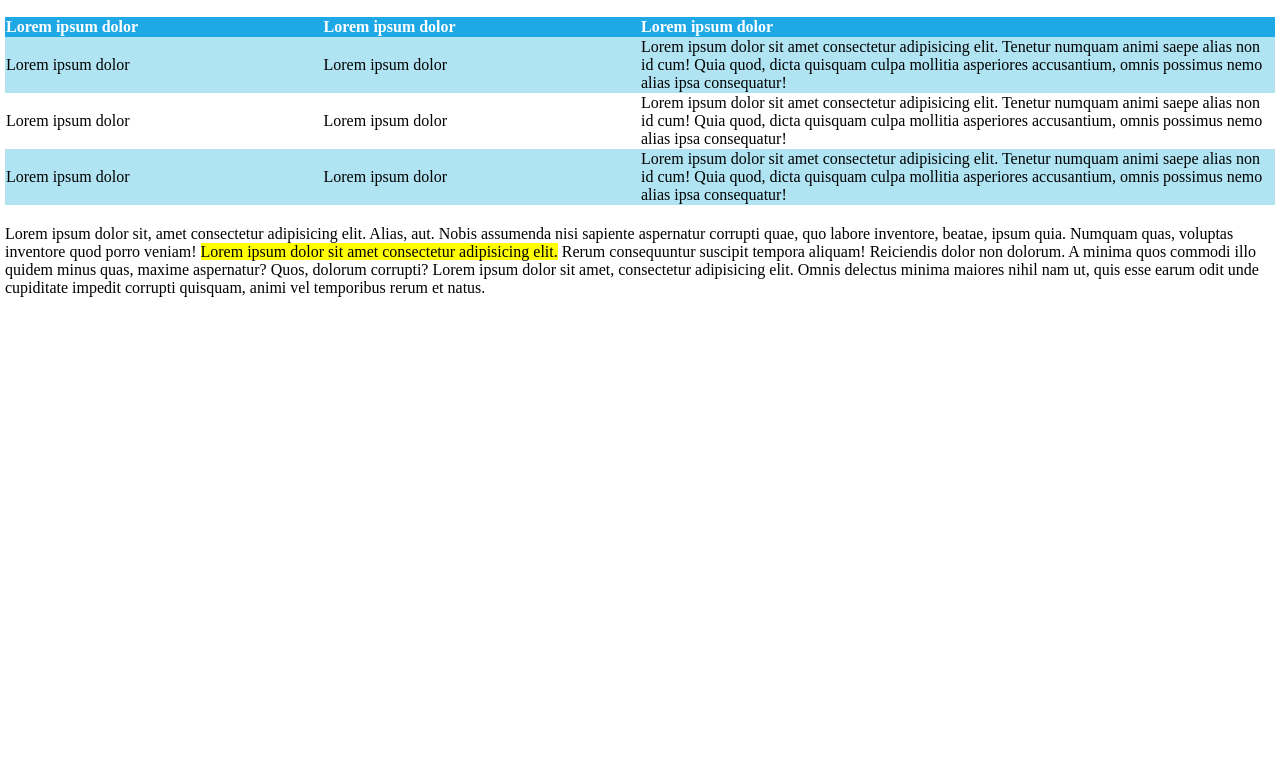
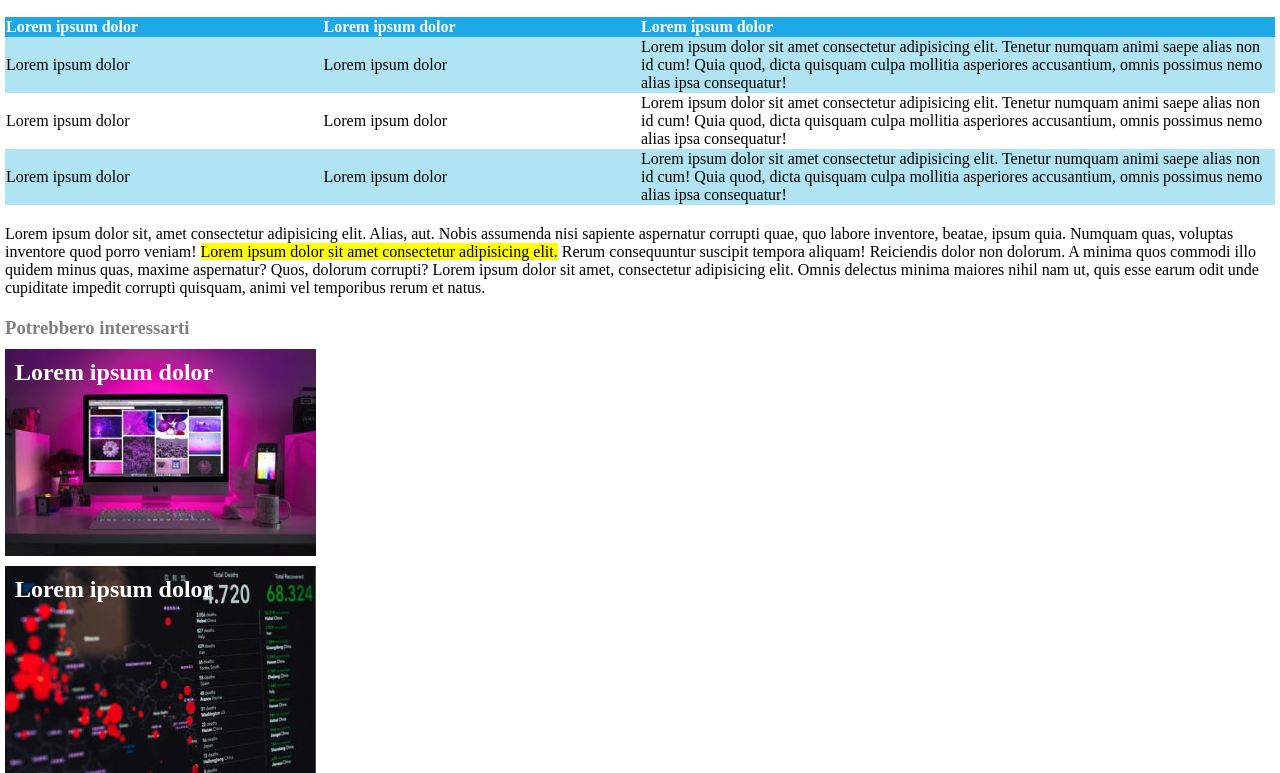
Before and after one commit to LorenzoMonteforte/html-css-booleaner, a plain HTML site: page index.html in a window 1280 px wide. Shown: the part 819-1592 px from the top of the page. Before the commit the page ends 1116 px from the top, so only its background shows below. Drawn offline with Linux system fonts and the light colour scheme.

Commit message:
Footer, commenti. PROGETTO FINALE

```diff
--- a/index.css
+++ b/index.css
@@ -31,7 +31,7 @@ a{
     font-size: 0.8em;
 }
 
-.marginTopSection{
+.marginTop{
     margin-top: 20px;
 }
 
@@ -59,3 +59,28 @@ thead > tr{
 table{
     border-collapse: collapse;
 }
+
+footer{
+    margin-left: 5px;
+    margin-right: 5px;
+}
+
+.imgFooter{
+    height: 207px;
+    width: 311px;
+    margin-top: 10px;
+    padding-top: 10px;
+    padding-left: 10px;
+}
+
+#imgFooter1{
+    background-image: url("img/monitor.jpg");
+}
+
+#imgFooter2{
+    background-image: url("img/graph.jpg");
+}
+
+h2{
+    color: white;
+}
--- a/index.html
+++ b/index.html
@@ -7,11 +7,13 @@
     <link rel="stylesheet" href="index.css">
 </head>
 <body>
+    <!-- Header -->
     <header>
         <img src="img/logo.svg" alt="Logo The Booleaner" height="50px">
     </header>
-
+    <!-- Main -->
     <main>
+        <!-- Section titoli -->
         <section>
             <h1>Internet deve essere al servizio del "bene pubblico": il manifesto di Tim Berners-Lee</h1>
             <div class="colorGray">
@@ -26,8 +28,8 @@
                 </div>
             </div>
         </section>
-
-        <section class="marginTopSection">
+        <!-- Section immagini -->
+        <section class="marginTop">
             <div>
                 <img src="img/tim-1.jpg" alt="Image Tim Bernard-Lee 1">
                 <img src="img/tim-2.jpg" alt="Image Tim Bernard-Lee 2">
@@ -41,14 +43,14 @@
                 </div>
             </div>
         </section>
-
-        <section class="marginTopSection">
+        <!-- Section paragrafo 1 -->
+        <section class="marginTop">
             <p>
                 Lorem ipsum dolor sit, amet consectetur adipisicing elit. Alias, aut. Nobis assumenda nisi sapiente aspernatur corrupti quae, quo labore inventore, beatae, ipsum quia. Numquam quas, voluptas inventore quod porro veniam! <span>Lorem ipsum dolor sit amet consectetur adipisicing elit.</span> Rerum consequuntur suscipit tempora aliquam! Reiciendis dolor non dolorum. A minima quos commodi illo quidem minus quas, maxime aspernatur? Quos, dolorum corrupti? Lorem ipsum dolor sit amet, consectetur adipisicing elit. Omnis delectus minima maiores nihil nam ut, quis esse earum odit unde cupiditate impedit corrupti quisquam, animi vel temporibus rerum et natus.
             </p>
         </section>
-
-        <section class="marginTopSection">
+        <!-- Section lista -->
+        <section class="marginTop">
             <ul>
                 <li>
                     Lorem ipsum dolor sit amet consectetur adipisicing elit. Odio ipsa repudiandae praesentium perspiciatis vitae ipsam, atque cum nisi porro unde a omnis labore odit, nostrum minima repellat iure necessitatibus obcaecati?
@@ -61,8 +63,8 @@
                 </li>
             </ul>
         </section>
-
-        <section class="marginTopSection">
+        <!-- Section tabella -->
+        <section class="marginTop">
             <table>
                 <thead>
                     <tr>
@@ -114,12 +116,24 @@
                 </tbody>
             </table>
         </section>
-
-        <section class="marginTopSection">
+        <!-- Section paragrafo 2 -->
+        <section class="marginTop">
             <p>
                 Lorem ipsum dolor sit, amet consectetur adipisicing elit. Alias, aut. Nobis assumenda nisi sapiente aspernatur corrupti quae, quo labore inventore, beatae, ipsum quia. Numquam quas, voluptas inventore quod porro veniam! <span>Lorem ipsum dolor sit amet consectetur adipisicing elit.</span> Rerum consequuntur suscipit tempora aliquam! Reiciendis dolor non dolorum. A minima quos commodi illo quidem minus quas, maxime aspernatur? Quos, dolorum corrupti? Lorem ipsum dolor sit amet, consectetur adipisicing elit. Omnis delectus minima maiores nihil nam ut, quis esse earum odit unde cupiditate impedit corrupti quisquam, animi vel temporibus rerum et natus.
             </p>
         </section>
     </main>
+    <!-- Footer -->
+    <footer class="marginTop">
+        <h3 class="colorGray">Potrebbero interessarti</h3>
+        <div>
+            <div id="imgFooter1" class="imgFooter">
+                <h2>Lorem ipsum dolor</h2>
+            </div>
+            <div id="imgFooter2" class="imgFooter">
+                <h2>Lorem ipsum dolor</h2>
+            </div>
+        </div>
+    </footer>
 </body>
 </html>
```
